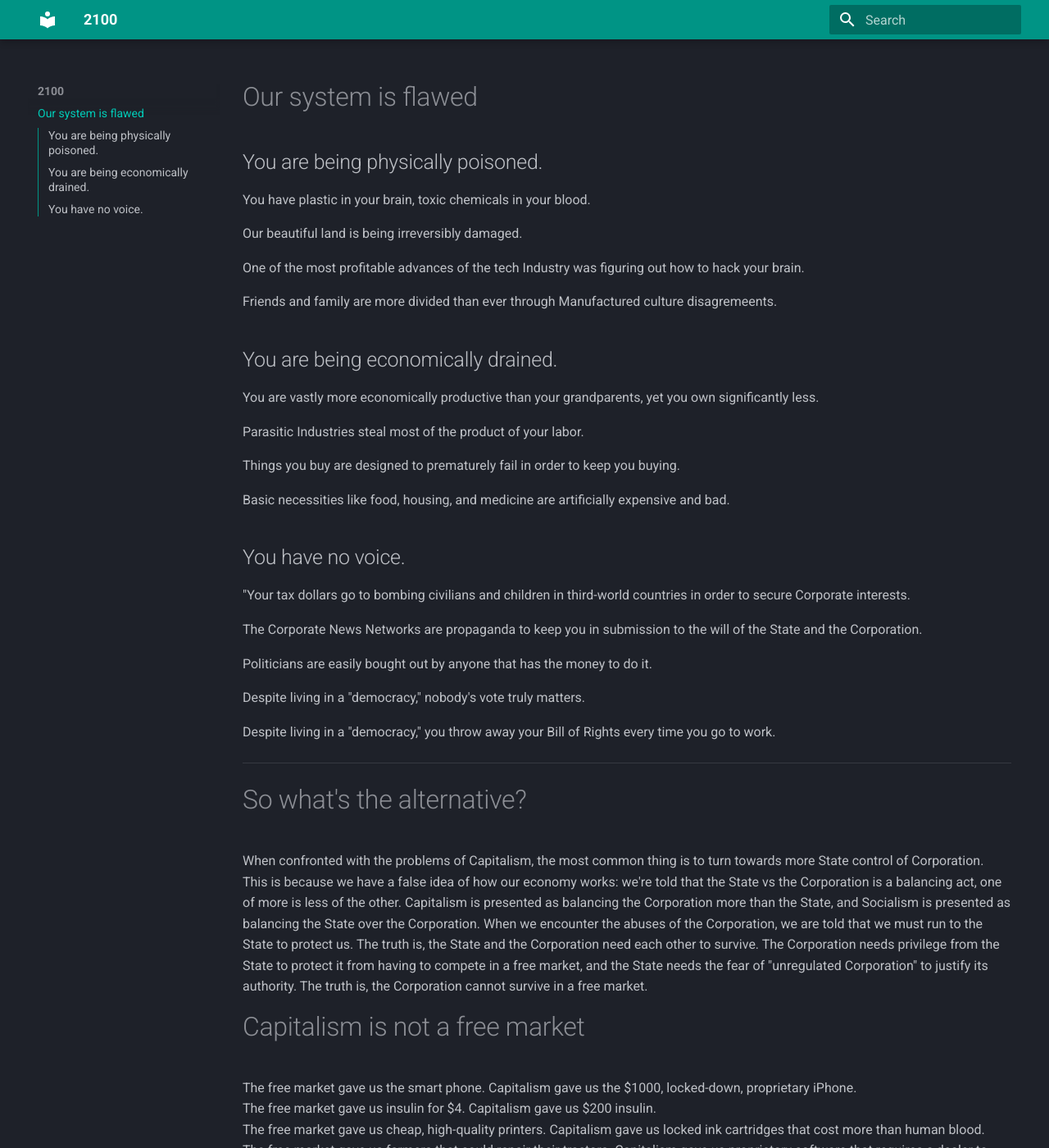
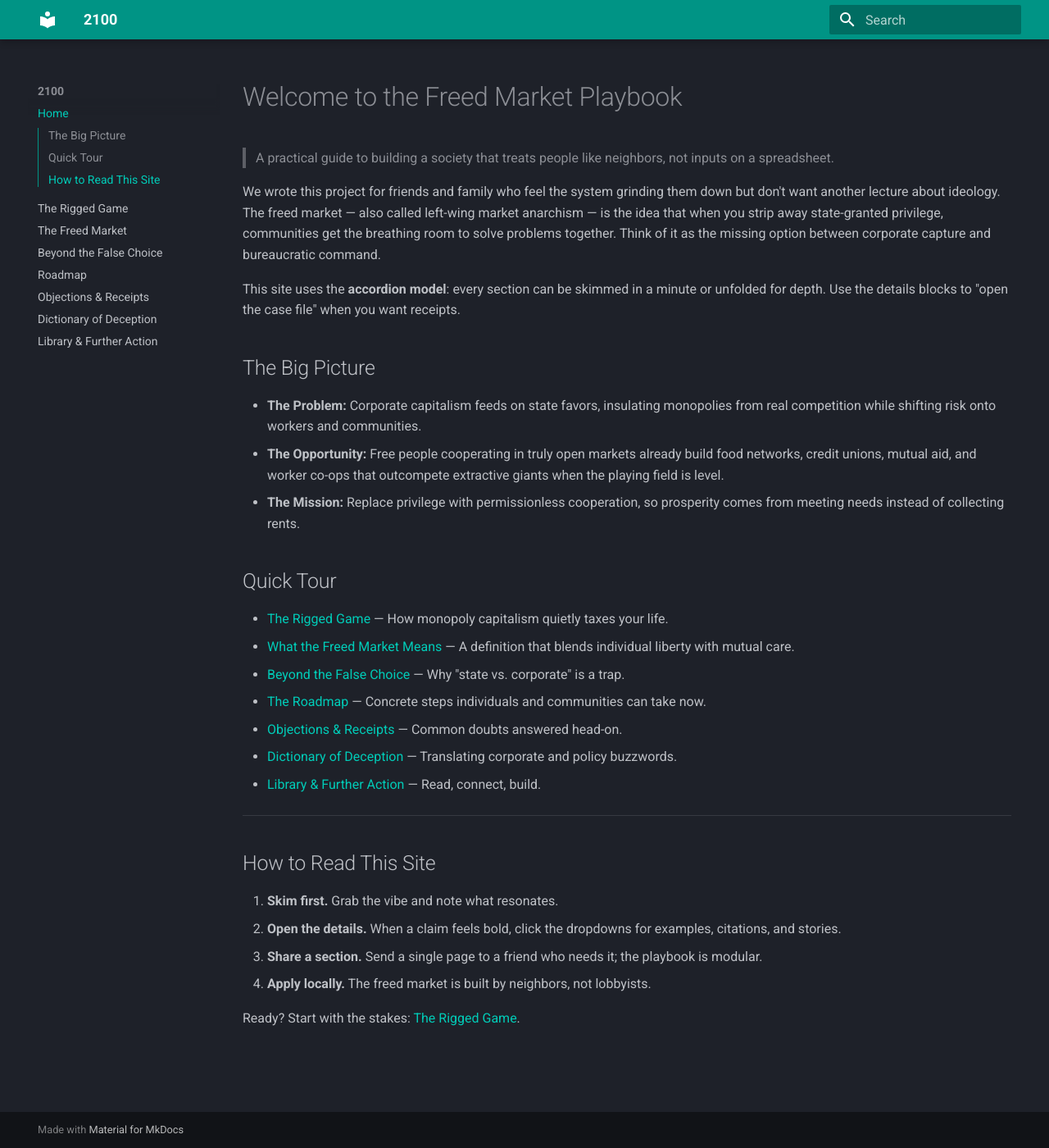
Before and after one commit to LucasVance/2100, an MkDocs documentation site: the page built from docs/index.md, in a window 1280 px wide and 1400 px high. Shown: the whole window at 82% size. Built offline with MkDocs 1.6.1 and Material for MkDocs 9.7.7, drawn with Linux system fonts in a browser that asks for light colours; some of the changed text lies outside the part shown.

Commit message:
Expand freed market playbook content

```diff
--- a/docs/index.md
+++ b/docs/index.md
@@ -1,53 +1,34 @@
-# Our system is flawed
+# Welcome to the Freed Market Playbook
 
-## You are being physically poisoned.
+> A practical guide to building a society that treats people like neighbors, not inputs on a spreadsheet.
 
-You have plastic in your brain, toxic chemicals in your blood.
+We wrote this project for friends and family who feel the system grinding them down but don't want another lecture about ideology. The freed market — also called left-wing market anarchism — is the idea that when you strip away state-granted privilege, communities get the breathing room to solve problems together. Think of it as the missing option between corporate capture and bureaucratic command.
 
-Our beautiful land is being irreversibly damaged.
+This site uses the **accordion model**: every section can be skimmed in a minute or unfolded for depth. Use the details blocks to "open the case file" when you want receipts.
 
-One of the most profitable advances of the tech Industry was figuring out how to hack your brain.
+## The Big Picture
 
-Friends and family are more divided than ever through Manufactured culture disagremeents.
+- **The Problem:** Corporate capitalism feeds on state favors, insulating monopolies from real competition while shifting risk onto workers and communities.
+- **The Opportunity:** Free people cooperating in truly open markets already build food networks, credit unions, mutual aid, and worker co-ops that outcompete extractive giants when the playing field is level.
+- **The Mission:** Replace privilege with permissionless cooperation, so prosperity comes from meeting needs instead of collecting rents.
 
-## You are being economically drained.
+## Quick Tour
 
-You are vastly more economically productive than your grandparents, yet you own significantly less.
-
-Parasitic Industries steal most of the product of your labor.
-
-Things you buy are designed to prematurely fail in order to keep you buying.
-
-Basic necessities like food, housing, and medicine are artificially expensive and bad.
-
-## You have no voice.
-
-"Your tax dollars go to bombing civilians and children in third-world countries in order to secure Corporate interests.
-
-The Corporate News Networks are propaganda to keep you in submission to the will of the State and the Corporation.
-
-Politicians are easily bought out by anyone that has the money to do it.
-
-Despite living in a "democracy," nobody's vote truly matters.
-
-Despite living in a "democracy," you throw away your Bill of Rights every time you go to work.
+- [The Rigged Game](rigged-game.md) — How monopoly capitalism quietly taxes your life.
+- [What the Freed Market Means](freed-market.md) — A definition that blends individual liberty with mutual care.
+- [Beyond the False Choice](false-choice.md) — Why "state vs. corporate" is a trap.
+- [The Roadmap](roadmap.md) — Concrete steps individuals and communities can take now.
+- [Objections & Receipts](objections.md) — Common doubts answered head-on.
+- [Dictionary of Deception](glossary.md) — Translating corporate and policy buzzwords.
+- [Library & Further Action](resources.md) — Read, connect, build.
 
 ---
 
-# So what's the alternative?
-When confronted with the problems of Capitalism, the most common thing is to turn towards more State control of Corporation. This is because we have a false idea of how our economy works: we're told that the State vs the Corporation is a balancing act, one of more is less of the other. Capitalism is presented as balancing the Corporation more than the State, and Socialism is presented as balancing the State over the Corporation. When we encounter the abuses of the Corporation, we are told that we must run to the State to protect us.
-The truth is, the State and the Corporation need each other to survive. The Corporation needs privilege from the State to protect it from having to compete in a free market, and the State needs the fear of "unregulated Corporation" to justify its authority.
-The truth is, the Corporation cannot survive in a free market.
+## How to Read This Site
 
-# Capitalism is not a free market
+1. **Skim first.** Grab the vibe and note what resonates.
+2. **Open the details.** When a claim feels bold, click the dropdowns for examples, citations, and stories.
+3. **Share a section.** Send a single page to a friend who needs it; the playbook is modular.
+4. **Apply locally.** The freed market is built by neighbors, not lobbyists.
 
-The free market gave us the smart phone. Capitalism gave us the $1000, locked-down, proprietary iPhone.
-The free market gave us insulin for $4. Capitalism gave us $200 insulin.
-The free market gave us cheap, high-quality printers. Capitalism gave us locked ink cartridges that cost more than human blood.
-The free market gave us farmers that could repair their tractors. Capitalism gave us proprietary software that requires a dealer to "authorize" a repair.
-The free market gave us free exchange of scientific knowledge. Capitalism gave us tax-payer funded research behind paywalls of $40 per article.
-The free market gave us internet. Capitalism gave us ISP monopolies.
-The free market gave us banking to store and lend money. Capitalism gave us overdraft fees, where the people with the least money are charged the most money specifically for having no money
-The free market gave us insurance, a way to have a safety net. Capitalism gave us the Parasitic Industry of health insurance, which leeches money from everyone and adds no economic value.
-
-Employees have to compete for jobs, but employers don't have to compete for laborers because...
+Ready? Start with the stakes: [The Rigged Game](rigged-game.md).
--- a/mkdocs.yml
+++ b/mkdocs.yml
@@ -9,14 +9,24 @@ theme:
     primary: teal
     accent: cyan
   features:
-    - navigation.expand # Keeps the sidebar useful if you add more pages later
-    - toc.integrate     # Puts the Table of Contents on the left, keeping the reading flow clean
+    - navigation.expand
+    - toc.integrate
     - content.footnote.tooltips
     - content.tooltips
 
+nav:
+  - Home: index.md
+  - The Rigged Game: rigged-game.md
+  - The Freed Market: freed-market.md
+  - Beyond the False Choice: false-choice.md
+  - Roadmap: roadmap.md
+  - Objections & Receipts: objections.md
+  - Dictionary of Deception: glossary.md
+  - Library & Further Action: resources.md
+
 markdown_extensions:
   - admonition
-  - pymdownx.details   # <--- THIS IS THE MAGIC ACCORDION FEATURE
+  - pymdownx.details
   - pymdownx.superfences
   - attr_list
   - footnotes
```
Also changed, not shown: README.md (+26 -97 lines), docs/false-choice.md (added, +33 -0 lines), docs/freed-market.md (added, +36 -0 lines), docs/glossary.md (added, +17 -0 lines), docs/objections.md (added, +25 -0 lines), docs/resources.md (added, +33 -0 lines), docs/rigged-game.md (added, +32 -0 lines), docs/roadmap.md (added, +40 -0 lines).
